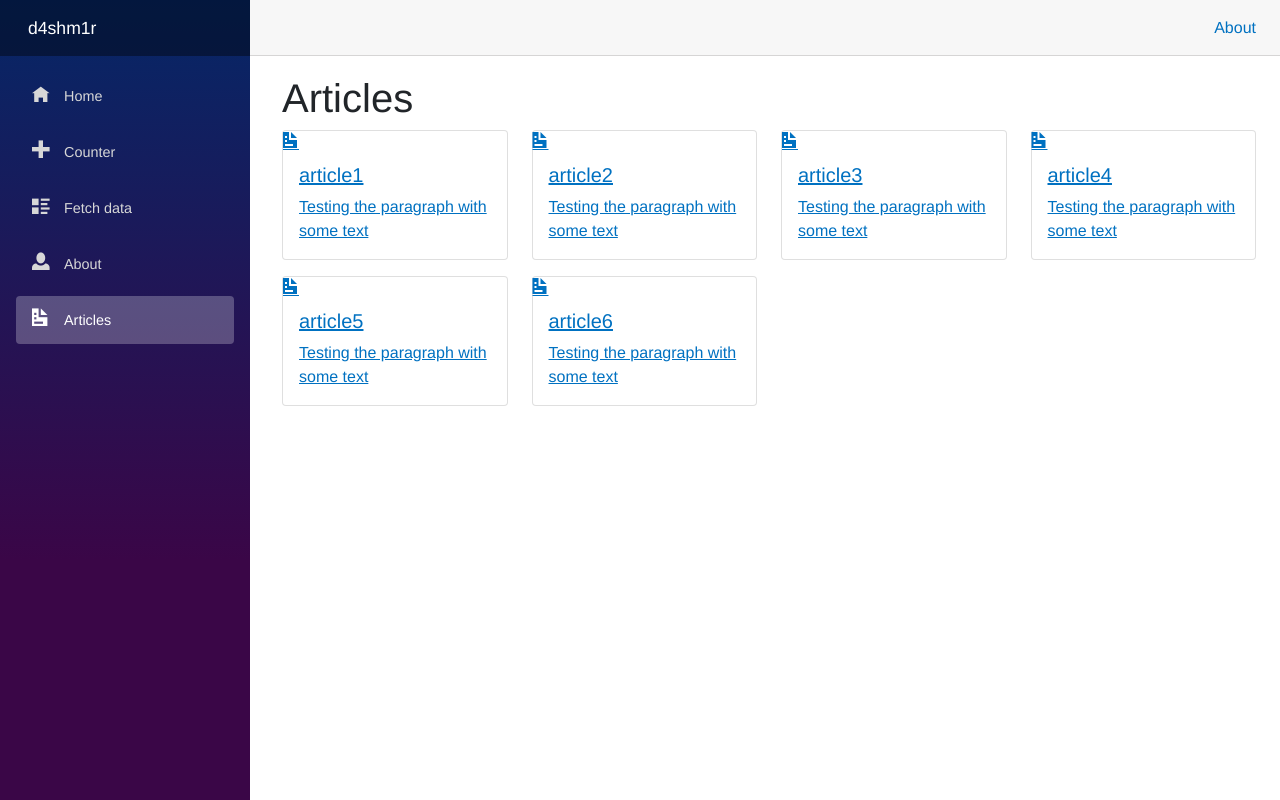
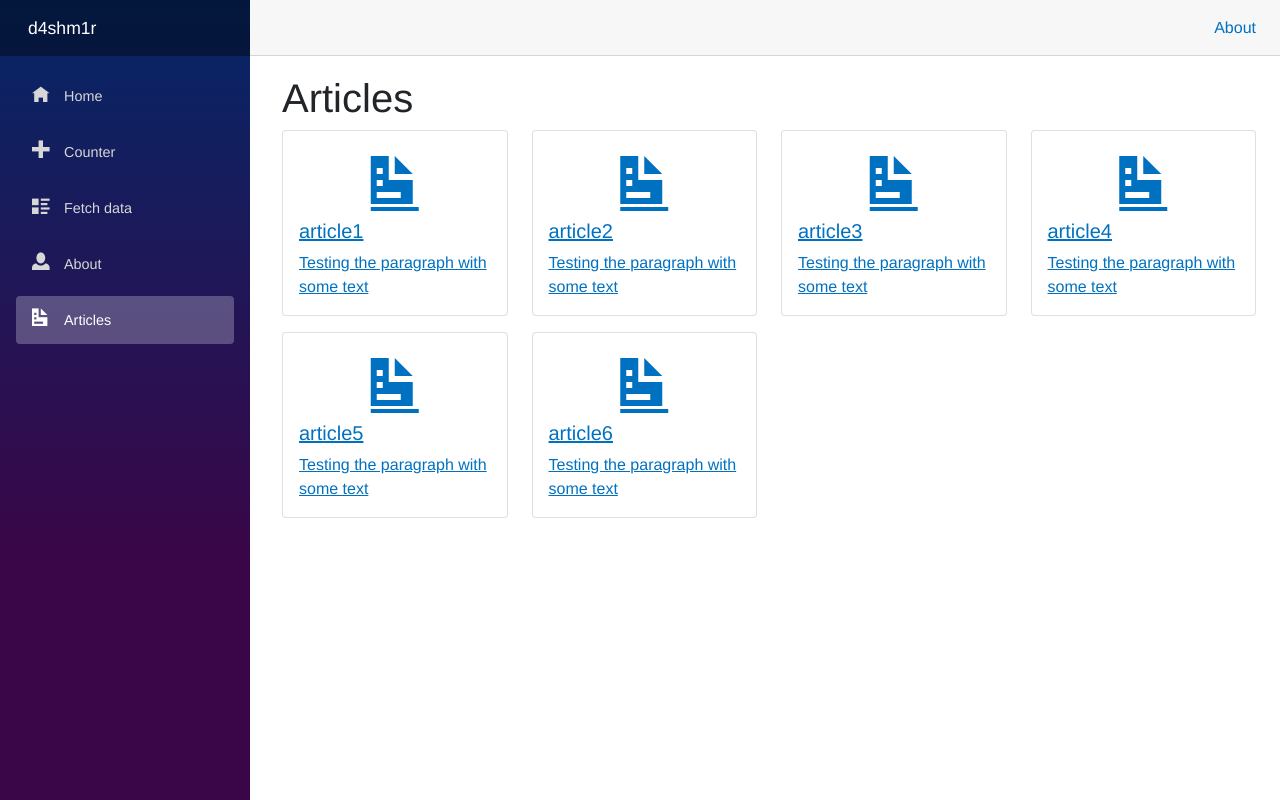
Before and after one commit to d4shm1r/d4shm1r.github.io, an ASP.NET Core app: page /articles in a window 1280 px wide. Run offline with ASP.NET Core 8, Linux system fonts and the light colour scheme; style sheets or scripts are compiled from the project's sources.

Commit message:
updated the design of icon

```diff
--- a/d4shm1r.github.io/Pages/Articles.razor
+++ b/d4shm1r.github.io/Pages/Articles.razor
@@ -9,7 +9,7 @@
     {
         <div class="col-sm-3">
             <a href="/articles/@articleName" class="card mb-3">
-                <span class="oi oi-document" aria-hidden="true"></span>
+                <span class="oi oi-document" aria-hidden="true" style="font-size: 3em; display: block; margin: auto; padding-top: 0.5em"></span>
                 <div class="card-body">
                     <h5 class="card-title">@articleName</h5>
                     <p class="card-text">Testing the paragraph with some text</p>
@@ -20,7 +20,6 @@
         @if ((articleNames.IndexOf(articleName) + 1) % 4 == 0)
         {
             <br />
-            <div class="row"></div>
         }
     }
 </div>
```
